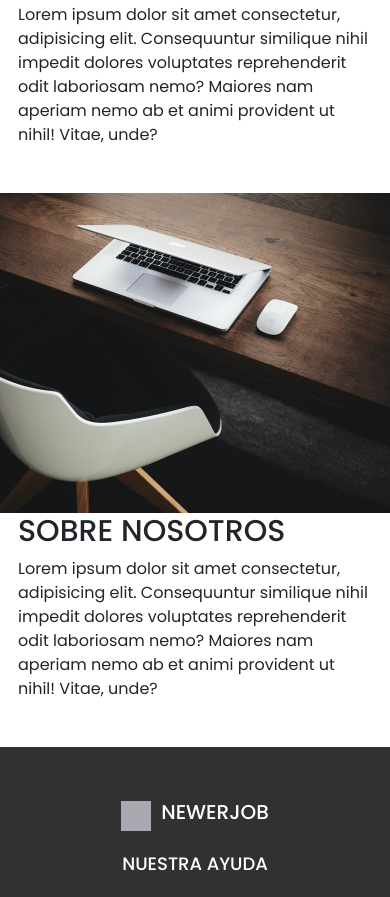
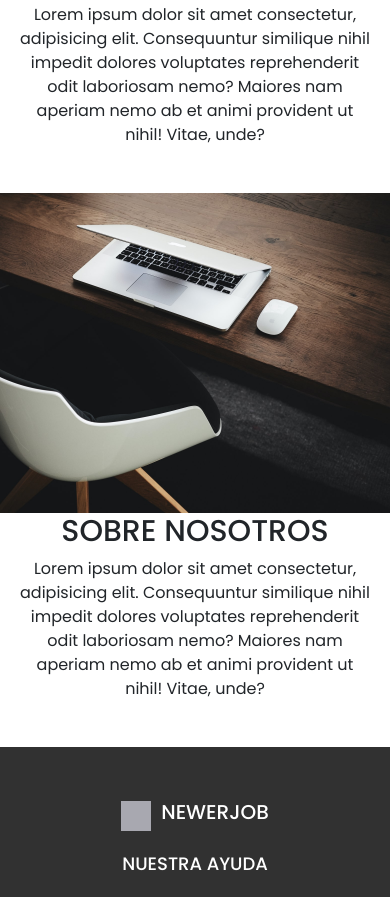
Before and after one commit to JuanConde27/landing_page, a plain HTML site: page pages/sobre_nosotros.html in a window 390 px wide. Shown: the part 2070-2967 px from the top of the page. Drawn offline with nearby package versions, Linux system fonts and the light colour scheme.

Commit message:
proyectofinal

```diff
--- a/pages/sobre_nosotros.html
+++ b/pages/sobre_nosotros.html
@@ -161,7 +161,7 @@
     </div>
     <div class="text">
       <div class="body_imagen bg-2"></div>
-      <div class="text1">
+      <div class="text1 bg-2-text">
         <h2>SOBRE NOSOTROS</h2>
         <p>
           Lorem ipsum dolor sit amet consectetur, adipisicing elit. Consequuntur
--- a/scss/main.scss
+++ b/scss/main.scss
@@ -259,11 +259,12 @@ body {
   display: flex;
   align-items: center;
   text-align: left;
+  justify-content: space-between;
 }
 
 .text1 {
   padding: 0 100px;
-
+  width: 100%;
   h2 {
     font-size: 30px;
   }
@@ -298,6 +299,13 @@ body {
   justify-content: right;
   border-radius: 15px 0px 0px 15px;
   order: 2;
+}
+
+.bg-2-text {
+  display: flex;
+  flex-direction: column;
+  align-items: flex-end;
+  text-align: right;
 }
 
 .custom_container {
@@ -645,7 +653,6 @@ body {
   margin-bottom: 0;
 }
 
-
 /* Media Queries */
 
 @media (max-width: 1250px) {
@@ -720,15 +727,19 @@ body {
   }
 }
 
-
 @media (max-width: 750px) {
   .text,
   .text_1 {
     flex-direction: column;
     margin-bottom: 30px;
+    text-align: center;
   }
   .bg-2 {
     order: 0;
+  }
+  .bg-2-text{
+    align-items: center;
+    text-align: center;
   }
   .body_imagen {
     width: 100%;
```
Also changed, not shown: css/main.css, 1 other file.
